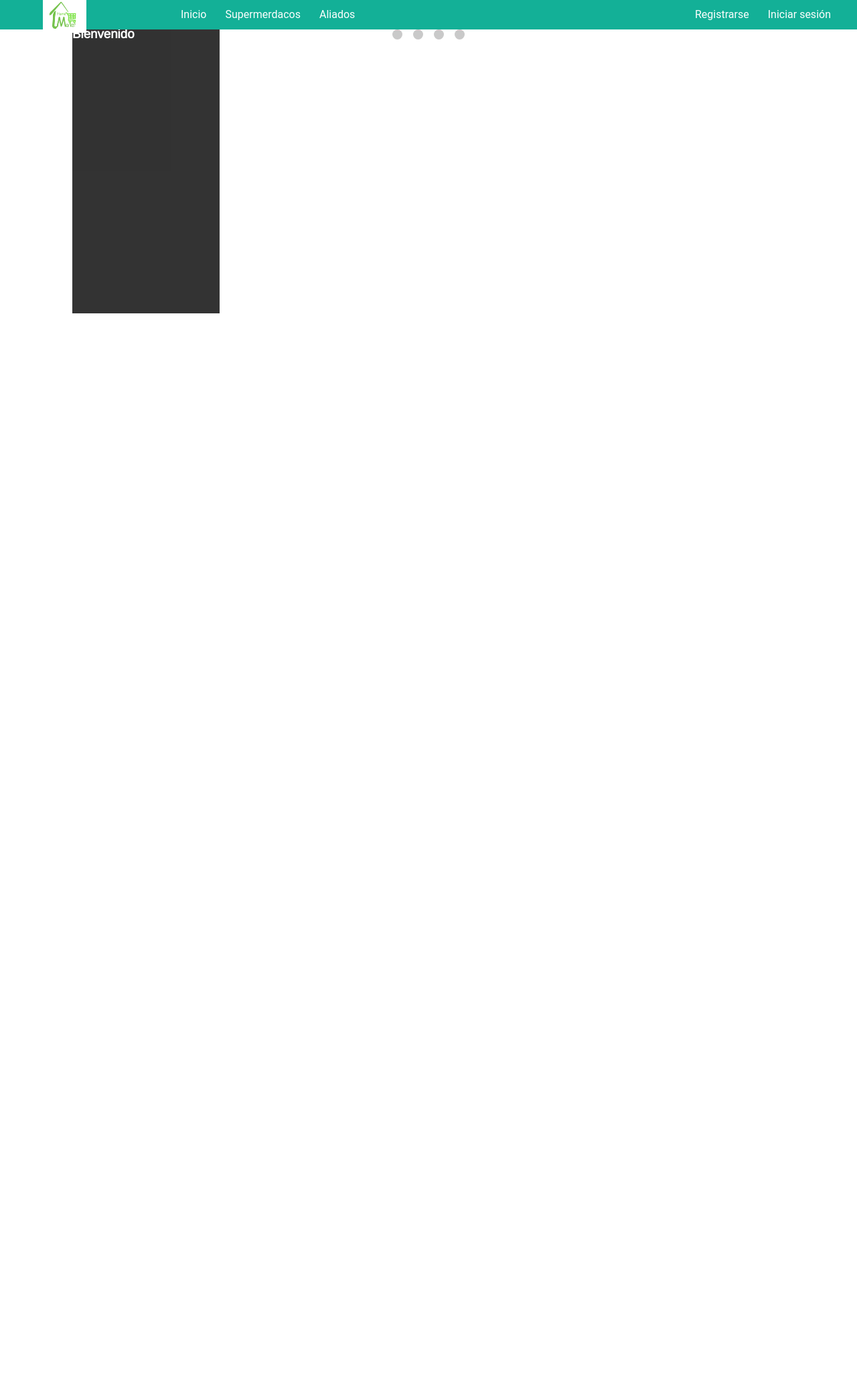
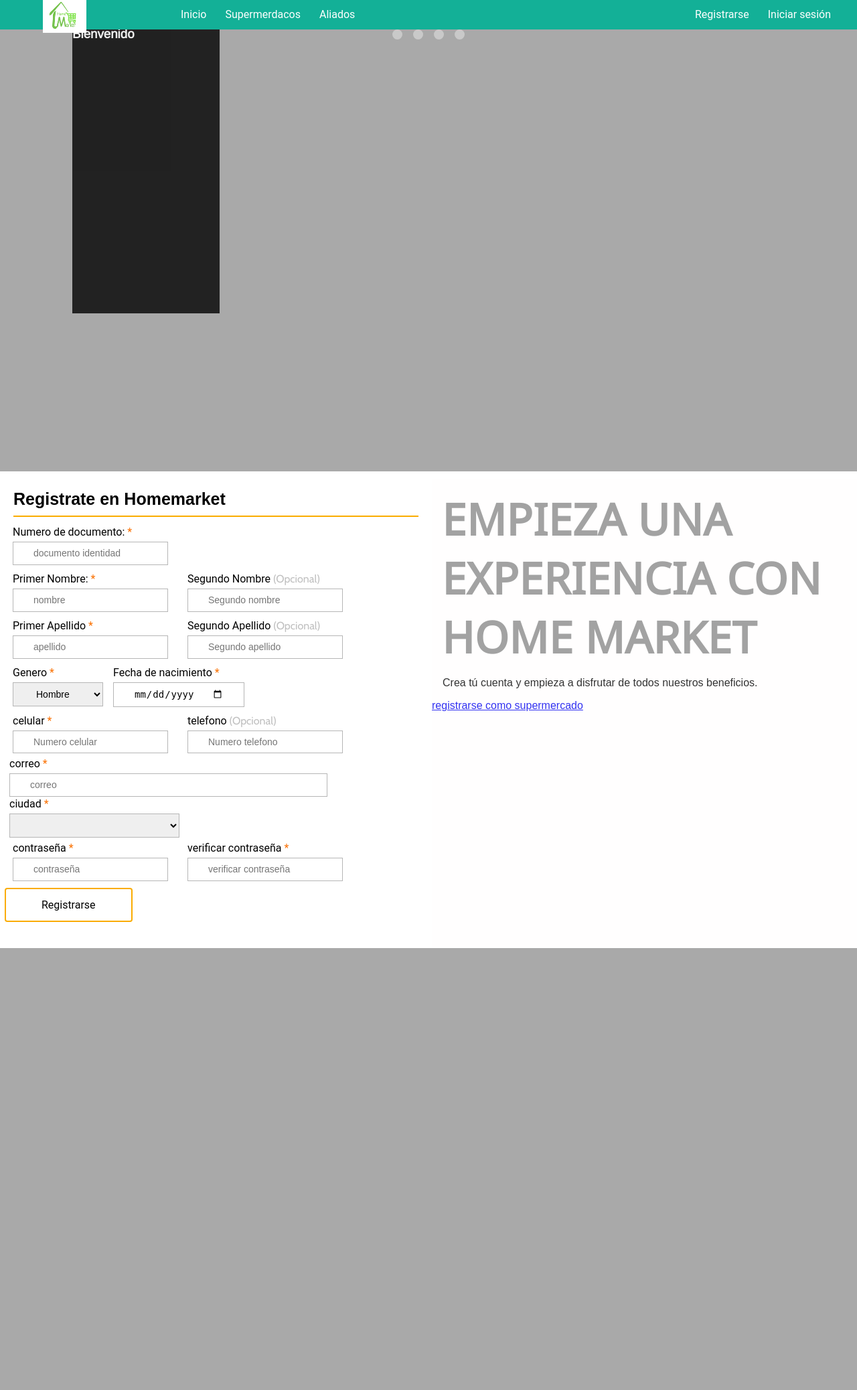
Before and after one commit to dagobert-suarez/homemarket, a PHP site: template views/include/scope.header.php in a window 1280 px wide. Shown: the whole page at 67% size. Before the commit the page ends 468 px from the top, so only its background shows below. Run offline with PHP 8.4, Linux system fonts and the light colour scheme; the template is opened without the code that fills it, so the values that code supplies are empty; some web fonts are replaced.

Commit message:
inicio 21/11/2017

```diff
--- a/controller/views.controller.php
+++ b/controller/views.controller.php
@@ -26,6 +26,11 @@
 		require_once "views/modules/registrosuper.php";
 		require_once "views/include/scope.footer.php";
 	}
+	function paral(){
+		require_once "views/include/scope.header.php";
+		require_once "views/modules/paral.php";
+	}
+
 
 	function ingreso(){
 		if (isset($_SESSION['user'])) {
--- a/views/assets/css/main.css
+++ b/views/assets/css/main.css
@@ -1,9 +1,28 @@
 @import url('https://fonts.googleapis.com/css?family=Arimo|Catamaran|Montserrat|Noto+Sans|PT+Sans|Cabin|Robot');
+
 
 body{
   margin: 0;
   background-color: rgba(247, 252, 255, 0);
   }
+.beach {
+    height: 660px;
+    background-color:darkgray;
+    background-size: cover;
+    margin-top: 0px;
+}
+.beach:first-child {
+    margin-top: 0;
+}
+.beach2{
+  height: 700px;
+  background-size: cover;
+  margin-top:0px;
+}
+.beach2:last-child{
+  margin-top: 0px;
+}
+
 .menu{
   width: 100%;
   height: auto;
@@ -163,18 +182,20 @@
     margin-top: 60.5px;
     display: flex;
     width: 100%;
-    height: 400px;
+    height: 700px;
     background-color: rgb(255, 255, 255);
+
 }
 .formpart{
     background-color: rgb(255, 255, 255);
-    margin: 4px;
+    /*margin: 4px;*/
     margin-top: 2px;
     width: 50%;
-    /*border-radius: 6px;*/
+    border-radius: 6px;
     padding: 5px 5px;
     font-family:'Roboto', sans-serif;
     display: block;
+    height: 688px;
 }
 .content-form{
     display: flex;
@@ -187,11 +208,18 @@
     width: 50%;
     opacity: 0.8;
 }
+.text-inf{
+  margin: 0px 16px;}
 .regis{
-    margin-top:50px;
-    margin: 10px;
-    padding-bottom: 15px;
-    border-bottom: 2px solid rgb(170, 170, 170);
+    /*margin-top:-10px;*/
+    margin: 8px 15px ;
+    padding-bottom: 10px;
+    border-bottom: 2px solid #faac00 ;
+    font-size: 25px;
+    /*font-family: 'Cabin', sans-serif;*/
+    font-family: 'Noto_Sans', sans-serif;
+
+
 }
 .btntnt{
     background-color: white;
@@ -207,7 +235,7 @@
     font-family: 'Roboto', sans-serif;
     text-align: center;
     border-radius: 4px;
-    width: 20%;
+    width: 30%;
 
 }
 .btntnt:hover{
@@ -217,86 +245,81 @@
 }
 
 #registro{
-  margin-top: 2.5%;
+  margin-top: 1.0%;
+  background-size: cover;
+  height: 700px;
 }
- .content-form label{
+ /*.content-form label{
     display: block;
     font-size: 16px;
     color: #010101;
     margin-bottom: 3px;
-}
+}*/
      /*.content-form input{
          width:100%;
          padding: 10px 40px;
      }*/
- input[type=text]{
+
+ /*input[type=text]{
      display: block;
      outline: none;
      width: 70%;
-     padding: 10px 25px;
+     padding: 8px 30px;
      line-height: 1.20;
      border: 1px solid rgb(182, 182, 182);
  }
+
  input[type=number]{
      display: block;
      outline: none;
-     /*width: 40%;*/
-     padding: 10px 25px;
+     width: 70%;
+     padding: 8px 30px;
      line-height: 1.20;
      border: 1px solid rgb(182, 182, 182);
- }
- input[type=email]{
-     display: block;
-     outline: none;
-     width: 40%;
-     padding: 10px 25px;
-     line-height: 1.20;
-     border: 1px solid rgb(182, 182, 182);
- }
- input[type=date]{
-     display: block;
-     outline: none;
-     width: 40%;
-     padding: 10px 25px;
-     line-height: 1.20;
-     border: 1px solid rgb(182, 182, 182);
- }
- input[type=password]{
-     display: block;
-     outline: none;
-     width: 40%;
-     padding: 10px 25px;
-     line-height: 1.20;
-     border: 1px solid rgb(182, 182, 182);
- }
- select{
-     display: block;
-     outline: none;
-     width: 40%;
-     padding: 10px 25px;
-     line-height: 1.20;
-     border: 1px solid rgb(182, 182, 182);
- }
-/*input[type=text],
+     /*justify-content: space-between;*/
+ /*}*/
+
+input[type=text],
 input[type=date],
 input[type=email],
 input[type=number],
-input[type=password],select{
-    margin: 5px 3px;
-    width: 50%;
-    padding: 11px 30px;
-    box-sizing: border-box;
+input[type=password]{
+    margin: 5px 9px 1px;
+    width: 65%;
+    padding: 8px 30px;
     border: 1px solid rgb(182, 182, 182);
-    border-radius: 6px ;
     line-height: 1.20;
-    font-size: 13px;
+    font-size: 14px;
     outline: none;
-}*/
+    display: block;
+}
+Label{
+  margin: 0px 9px 1px;
+}
+.city{
+  width: 40%;
+  display: block;
+  outline:none;
+  margin: 5px 9px 1px;
+  padding: 8px ;
+  border: 1px solid rgb(182, 182, 182);
+  font-size: 14px;
+}
+
+select{
+  margin: 5px 9px 1px;
+  width: 90%;
+  padding: 8px 30px;
+  border: 1px solid rgb(182, 182, 182);
+  outline: none;
+  font-size: 14px;
+  display: block;
+}
 input[type=text]:focus,
 input[type=date]:focus,
 input[type=email]:focus,
 input[type=number]:focus,
-input[type=password]:focus{
+input[type=password]:focus,select:focus{
     border-color:#ff8200;
     transition: 0.4s;
 
--- a/views/include/scope.header.php
+++ b/views/include/scope.header.php
@@ -8,13 +8,23 @@
 		<link rel="stylesheet" href="views/assets/css/main.css">
 	</head>
 	<body>
-		<section class="container">
+		<section class="containerparal">
 			<header class="main-nav"><br>
 				<?php
-					require_once'scope.menutop.php';
+				require_once'scope.menutop.php';
 				?>
 			</header>
-			<?php
+			<div class="beach">
+				<?php
 				require_once 'scope.nav.php';
 				require_once 'scope.login.php';
-			?>
+				?>
+			</div>
+			<div class="beach2">
+				<?php
+				require_once'views/modules/registrarse.php';
+				 ?>
+			</div>
+			<div class="beach">
+
+			</div>
--- a/views/modules/registrarse.php
+++ b/views/modules/registrarse.php
@@ -1,74 +1,73 @@
 <section class="setregistrarse" id="registro">
 <div class="formpart">
-	<h1 class="regis">Registrate en homemarket</h1>
+	<h1 class="regis">Registrate en Homemarket</h1>
 	<form method="post" action="nuevo-cliente">
+		<div class="content-form">
 			<div class="form-gruop">
 				<label  class=" required" for="">Numero de documento:</label>
 				<input type="number" name="data[]" placeholder="documento identidad" required>
 			</div>
+		</div>
 	<div class="content-form">
 		<div class="form-gruop">
 			<label  class=" required" for="">Primer Nombre:</label>
-			<input type="text" name="data[]" placeholder="nombre" class="pitp" required>
+			<input type="text" name="data[]" placeholder="nombre" class="" required>
 		</div>
 		<div class="form-gruop">
-			<label  class=" opcional" for="">segundo Nombre</label>
-			<input type="text" name="data[]" placeholder="segundo nombre" class="pitp">
+			<label  class=" opcional" for="">Segundo Nombre</label>
+			<input type="text" name="data[]" placeholder="Segundo nombre" class="">
 		</div>
 	</div>
 	<div class="content-form">
 		<div class="form-gruop">
 				<label  class=" required" for="">Primer Apellido</label>
-				<input type="text" name="data[]" placeholder="apellido" class="pitp" required>
+				<input type="text" name="data[]" placeholder="apellido" class="" required>
 		</div>
 		<div class="form-gruop">
-					<label  class=" opcional" for="">segundo Apellido</label>
-					<input type="text" name="data[]" placeholder="segundo apellido" class="pitp">
+					<label  class=" opcional" for="">Segundo Apellido</label>
+					<input type="text" name="data[]" placeholder="Segundo apellido" class="">
 		</div>
 	</div>
+<div class="content-form">
 		<div class="form-gruop">
-
 				<label  class=" required" for="">Genero</label>
-		<select name="data[]" placeholder="Genero" required>
+				<select name="data[]"  class="gender" placeholder="Genero" required>
 					<option value="m">Hombre</option>
 					<option value="f">Mujer</option>
 					<option value="o">Otro</option>
 				</select>
-
 		</div>
-	<div class="">
+	<div class="form-gruop">
 		<label  class=" required" for="">	Fecha de nacimiento</label>
-		<input type="date" name="data[]" placeholder="fecha nacimiento" required>
+		<input type="date" name="data[]" class="gender" placeholder="fecha nacimiento" required>
+	</div>
 </div>
 	<div class="content-form">
 			<div class="form-gruop">
 					<label  class=" required" for="">	celular</label>
-			<input type="number" name="data[]" placeholder="n celular" required>
+					<input type="number" name="data[]" placeholder="Numero celular" required>
 			</div>
 			<div class="form-gruop">
-			<label  class=" opcional" for="">telefono</label>
-			<input type="number" name="data[]" placeholder="n telefono">
+					<label  class="opcional" for="">telefono</label>
+					<input type="number" name="data[]" placeholder="Numero telefono">
 			</div>
 	</div>
 	<div class="form-gruop">
 		<label  class=" required" for="">correo</label>
-		<input type="email" name="data[]" placeholder="correo" required>
+		<input type="email" class="emailform" name="data[]" placeholder="correo" required>
 	</div>
-
 	<div class="form-gruop">
 		<label  class=" required" for="">ciudad</label>
-			 <select name="data[]" placeholder="codigo de la ciudad">
-
-			 <option value=""></option>
-
+		<select name="data[]"  class="city">
 			<?php
 			foreach ($this->userModel->readCities() as $row){
 				echo "<option value='$row[0]'>$row[1]</option>";
 			}
 			?>
 		</select>
+	</div>
 
-	</div>
+	<div class="content-form">
 			<div class="form-gruop">
 				<label  class="required" for="">contraseña</label>
 				<input type="password" name="data[]" placeholder="contraseña" required>
@@ -77,7 +76,10 @@
 				<label  class="required" for="">verificar contraseña</label>
 				<input type="password" name="data[]" placeholder="verificar contraseña" required>
 			</div>
+	</div>
+	<div class="form-gruop">
 		<button type="submit" name="registrar" class="btntnt">Registrarse</button>
+	</div>
 	</form>
 </div>
 <div class="formtext">
```
Also changed, not shown: views/include/scope.prueba.php (+2 -33 lines), views/modules/paral.php (added, +85 -0 lines), .htaccess. Lines whose indentation alone changed are shown as unchanged.
